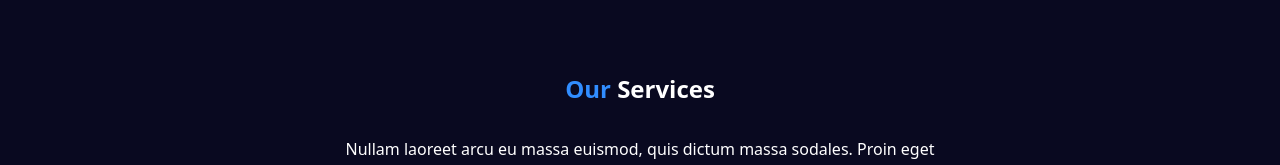
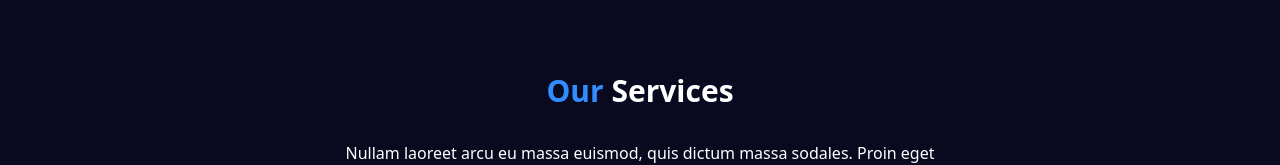
Before and after one commit to sarahboutej/sarahboutej.github.io, a plain HTML site: page work/pro-assistance/index.html in a window 1280 px wide. Shown: the part 720-885 px from the top of the page. Drawn offline with Linux system fonts and the light colour scheme; files that its build step writes are made by us from their sources.

```diff
--- a/work/pro-assistance/index.html
+++ b/work/pro-assistance/index.html
@@ -113,7 +113,7 @@
     <div class="container mx-auto px-4 space-y-16">
       <div class="flex flex-col items-center text-center space-y-8">
         <div>
-          <h3 class="text-white text-2xl font-bold"><span class="text-primary">Our</span> Services</h3>
+          <h3 class="text-white text-3xl font-bold"><span class="text-primary">Our</span> Services</h3>
         </div>
         <p class="text-white w-full lg:w-1/2">
           Nullam laoreet arcu eu massa euismod, quis dictum massa sodales.
```
